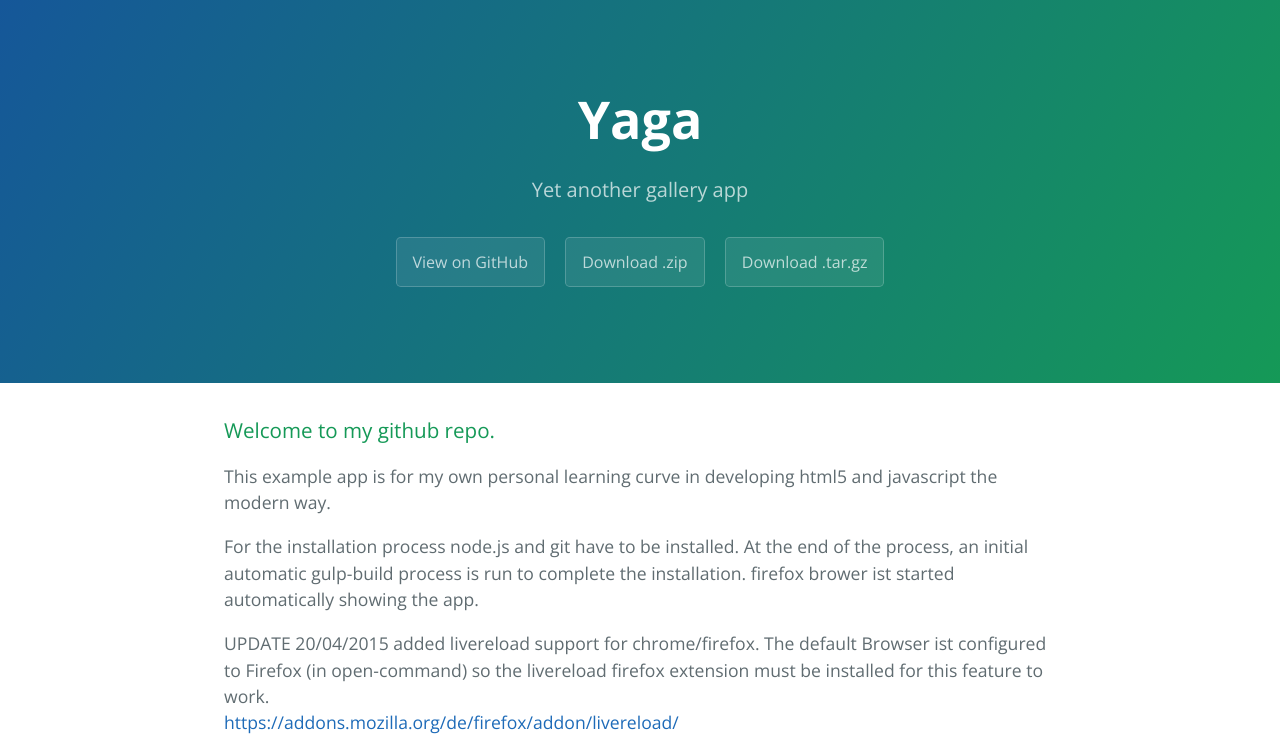
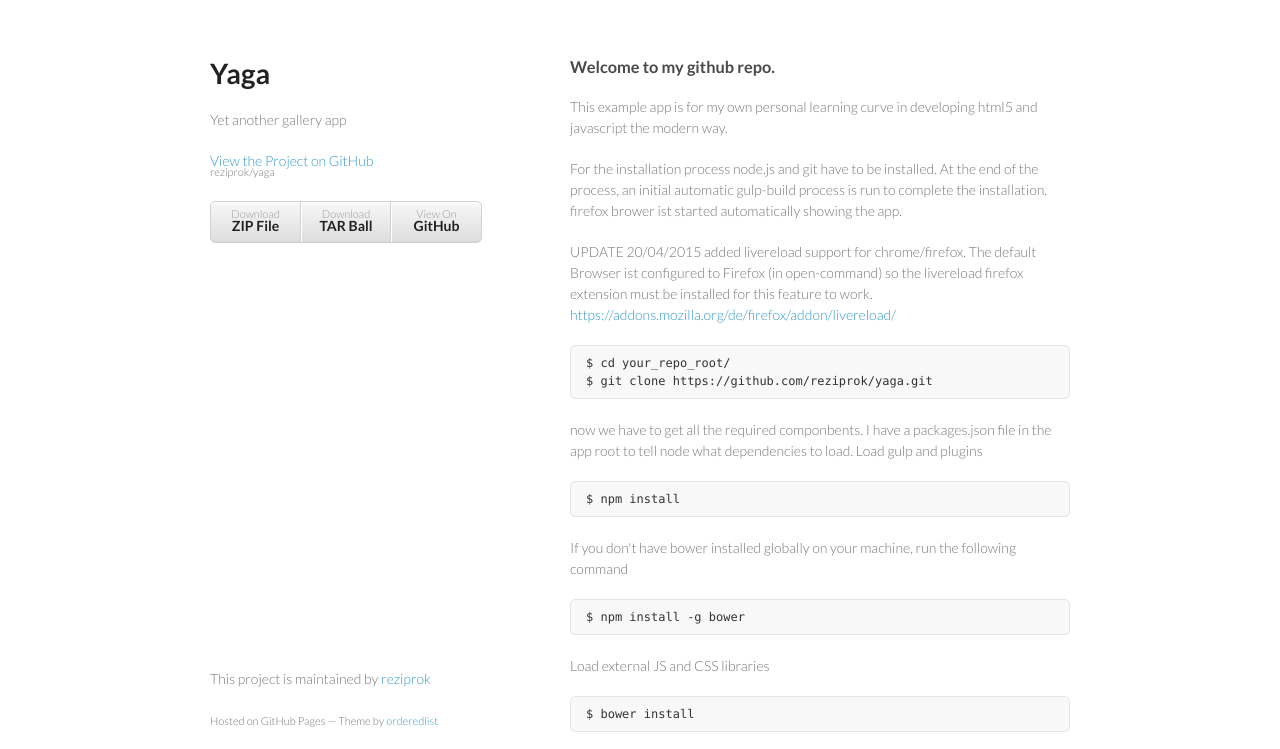
Before and after one commit to reziprok/yaga, a plain HTML site: page index.html in a window 1280 px wide. Shown: the top 749 px of the page. Drawn offline with nearby package versions, Linux system fonts and the light colour scheme.

Commit message:
Create gh-pages branch via GitHub

```diff
--- a/index.html
+++ b/index.html
@@ -1,25 +1,34 @@
-<!DOCTYPE html>
-<html lang="en-us">
+<!doctype html>
+<html>
   <head>
-    <meta charset="UTF-8">
+    <meta charset="utf-8">
+    <meta http-equiv="X-UA-Compatible" content="chrome=1">
     <title>Yaga by reziprok</title>
-    <meta name="viewport" content="width=device-width, initial-scale=1">
-    <link rel="stylesheet" type="text/css" href="stylesheets/normalize.css" media="screen">
-    <link href='http://fonts.googleapis.com/css?family=Open+Sans:400,700' rel='stylesheet' type='text/css'>
-    <link rel="stylesheet" type="text/css" href="stylesheets/stylesheet.css" media="screen">
-    <link rel="stylesheet" type="text/css" href="stylesheets/github-light.css" media="screen">
+
+    <link rel="stylesheet" href="stylesheets/styles.css">
+    <link rel="stylesheet" href="stylesheets/pygment_trac.css">
+    <meta name="viewport" content="width=device-width, initial-scale=1, user-scalable=no">
+    <!--[if lt IE 9]>
+    <script src="//html5shiv.googlecode.com/svn/trunk/html5.js"></script>
+    <![endif]-->
   </head>
   <body>
-    <section class="page-header">
-      <h1 class="project-name">Yaga</h1>
-      <h2 class="project-tagline">Yet another gallery app</h2>
-      <a href="https://github.com/reziprok/yaga" class="btn">View on GitHub</a>
-      <a href="https://github.com/reziprok/yaga/zipball/master" class="btn">Download .zip</a>
-      <a href="https://github.com/reziprok/yaga/tarball/master" class="btn">Download .tar.gz</a>
-    </section>
+    <div class="wrapper">
+      <header>
+        <h1>Yaga</h1>
+        <p>Yet another gallery app</p>
 
-    <section class="main-content">
-      <h3>
+        <p class="view"><a href="https://github.com/reziprok/yaga">View the Project on GitHub <small>reziprok/yaga</small></a></p>
+
+
+        <ul>
+          <li><a href="https://github.com/reziprok/yaga/zipball/master">Download <strong>ZIP File</strong></a></li>
+          <li><a href="https://github.com/reziprok/yaga/tarball/master">Download <strong>TAR Ball</strong></a></li>
+          <li><a href="https://github.com/reziprok/yaga">View On <strong>GitHub</strong></a></li>
+        </ul>
+      </header>
+      <section>
+        <h3>
 <a id="welcome-to-my-github-repo" class="anchor" href="#welcome-to-my-github-repo" aria-hidden="true"><span class="octicon octicon-link"></span></a>Welcome to my github repo.</h3>
 
 <p>This example app is for my own personal learning curve in developing html5 and javascript the modern way.</p>
@@ -56,15 +65,13 @@ Load gulp and plugins</p>
 </code></pre>
 
 <p>Firefox should pop up with the app.  </p>
-
-      <footer class="site-footer">
-        <span class="site-footer-owner"><a href="https://github.com/reziprok/yaga">Yaga</a> is maintained by <a href="https://github.com/reziprok">reziprok</a>.</span>
-
-        <span class="site-footer-credits">This page was generated by <a href="https://pages.github.com">GitHub Pages</a> using the <a href="https://github.com/jasonlong/cayman-theme">Cayman theme</a> by <a href="https://twitter.com/jasonlong">Jason Long</a>.</span>
+      </section>
+      <footer>
+        <p>This project is maintained by <a href="https://github.com/reziprok">reziprok</a></p>
+        <p><small>Hosted on GitHub Pages &mdash; Theme by <a href="https://github.com/orderedlist">orderedlist</a></small></p>
       </footer>
-
-    </section>
-
+    </div>
+    <script src="javascripts/scale.fix.js"></script>
 
   </body>
 </html>
```
